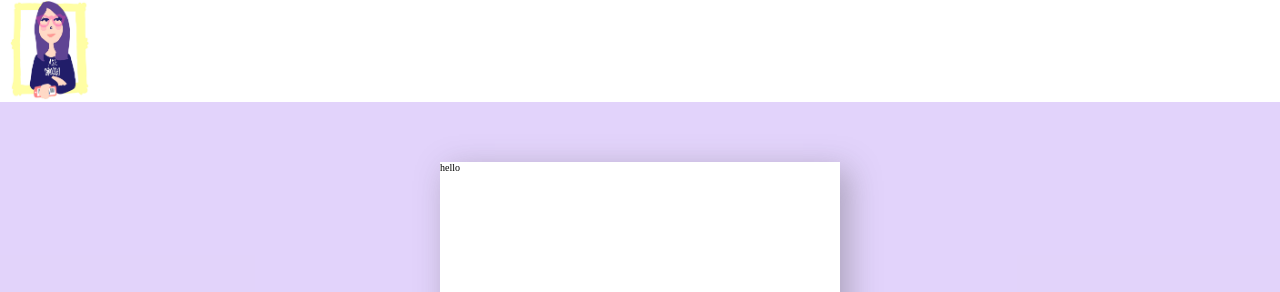
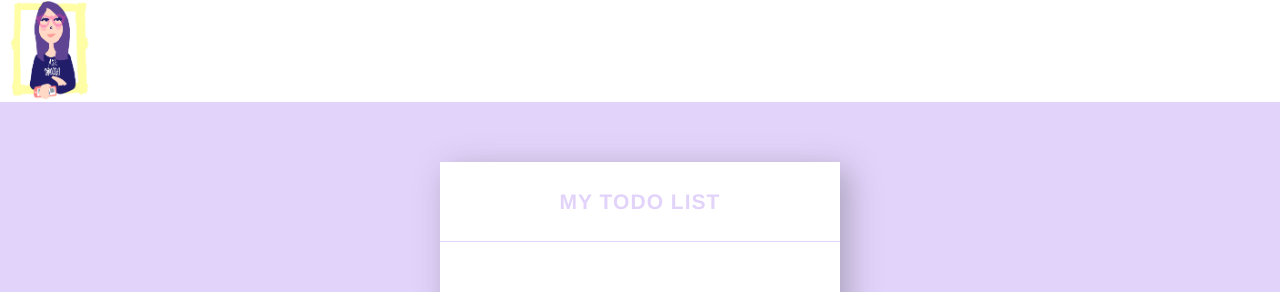
Before and after one commit to audreylamy/Todo_AskMona, a React app: page / in a window 1280 px wide. Shown: the top 292 px of the page. Built offline with nearby package versions, Linux system fonts and the light colour scheme.

Commit message:
header todo

```diff
--- a/src/assets/stylesheets/components/todoList.scss
+++ b/src/assets/stylesheets/components/todoList.scss
@@ -4,4 +4,19 @@
     height: 60rem;
     background-color: $color-white;
     box-shadow: 8px 8px 30px rgba(85, 85, 85, 0.397);
+
+    &_header {
+        flex: 3;
+        display: flex;
+        flex-direction: row;
+        justify-content: center;
+        align-items: center;
+        border-bottom: 1px solid $color-primary;
+        height: 8rem;
+        color: $color-primary;
+        text-transform: uppercase;
+        font-size: 1.8rem;
+        font-family: Helvetica, Arial, Sans-Serif;
+        letter-spacing: .1rem;
+    }
 }
--- a/src/components/TodoList.js
+++ b/src/components/TodoList.js
@@ -2,10 +2,22 @@ import React, { Component } from 'react';
 
 class TodoList extends Component {
 
+    constructor(props) {
+        super(props);
+    }
+
     render() {
         return (
             <div className="todo">
-               hello
+                <div className="todo_header">
+                    <h3>My Todo List</h3>
+                </div>
+                <div className="todo_body">
+
+                </div>
+                <div className="todo_footer">
+
+                </div>
             </div>
         );
     }
```
